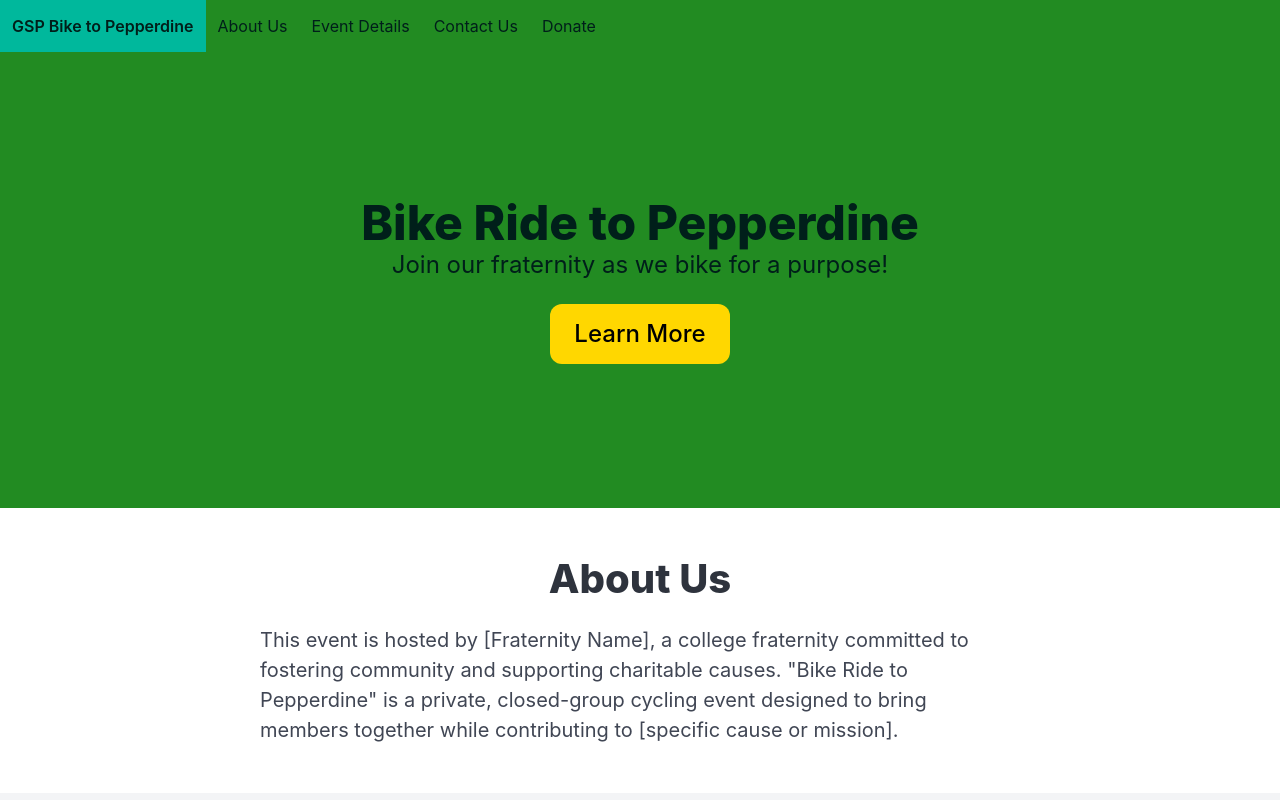
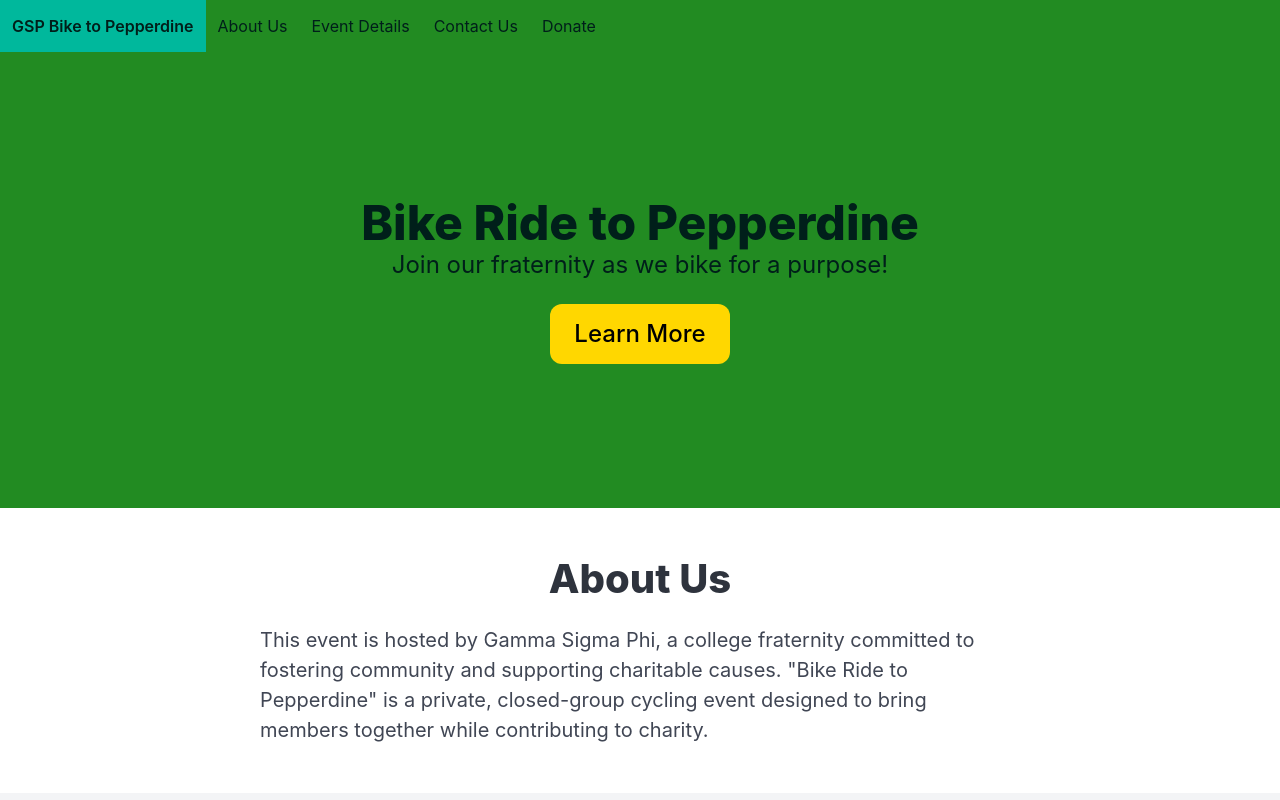
Before and after one commit to ACU-Gamma-Sigma-Phi/Bike-Ride-To-Pepperdine-Site, a plain HTML site: page index.html in a window 1280 px wide. Shown: the top 800 px of the page. Drawn offline with Linux system fonts and the light colour scheme.

Commit message:
Update labels

```diff
--- a/index.html
+++ b/index.html
@@ -99,7 +99,7 @@
             <div class="columns is-centered">
                 <div class="column is-two-thirds">
                     <p class="content is-medium">
-                        This event is hosted by [Fraternity Name], a college fraternity committed to fostering community and supporting charitable causes. "Bike Ride to Pepperdine" is a private, closed-group cycling event designed to bring members together while contributing to [specific cause or mission].
+                        This event is hosted by Gamma Sigma Phi, a college fraternity committed to fostering community and supporting charitable causes. "Bike Ride to Pepperdine" is a private, closed-group cycling event designed to bring members together while contributing to charity.
                     </p>
                 </div>
             </div>
@@ -180,7 +180,7 @@
     <footer class="footer">
         <div class="content has-text-centered">
             <p>
-                <strong>Bike Ride to Pepperdine</strong> &copy; 2025 | Hosted by [Fraternity Name]. | <a href="#contact">Contact Us</a>
+                <strong>Bike Ride to Pepperdine</strong> &copy; 2025 | Hosted by Gamma Sigma Phi. | <a href="#contact">Contact Us</a>
             </p>
         </div>
     </footer>
```
